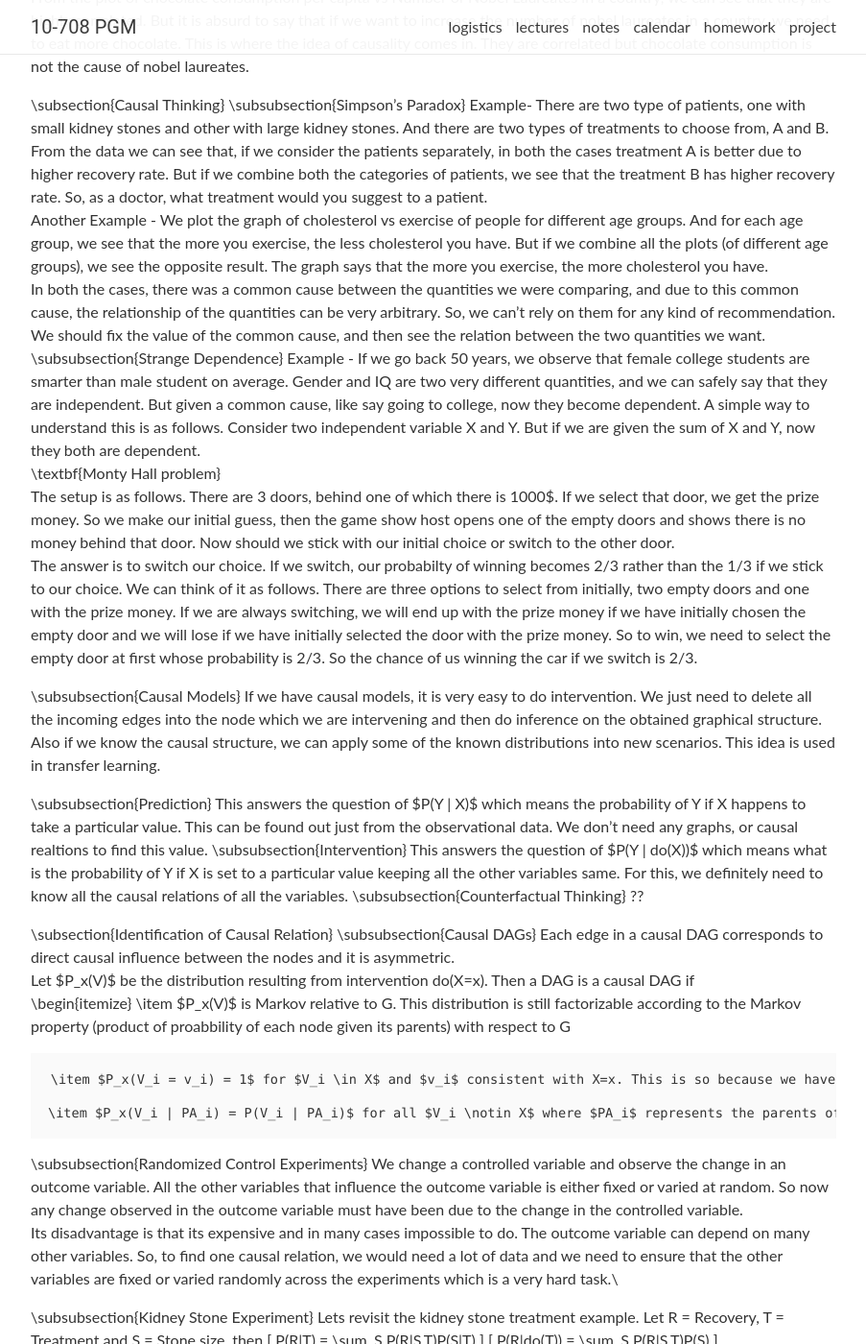
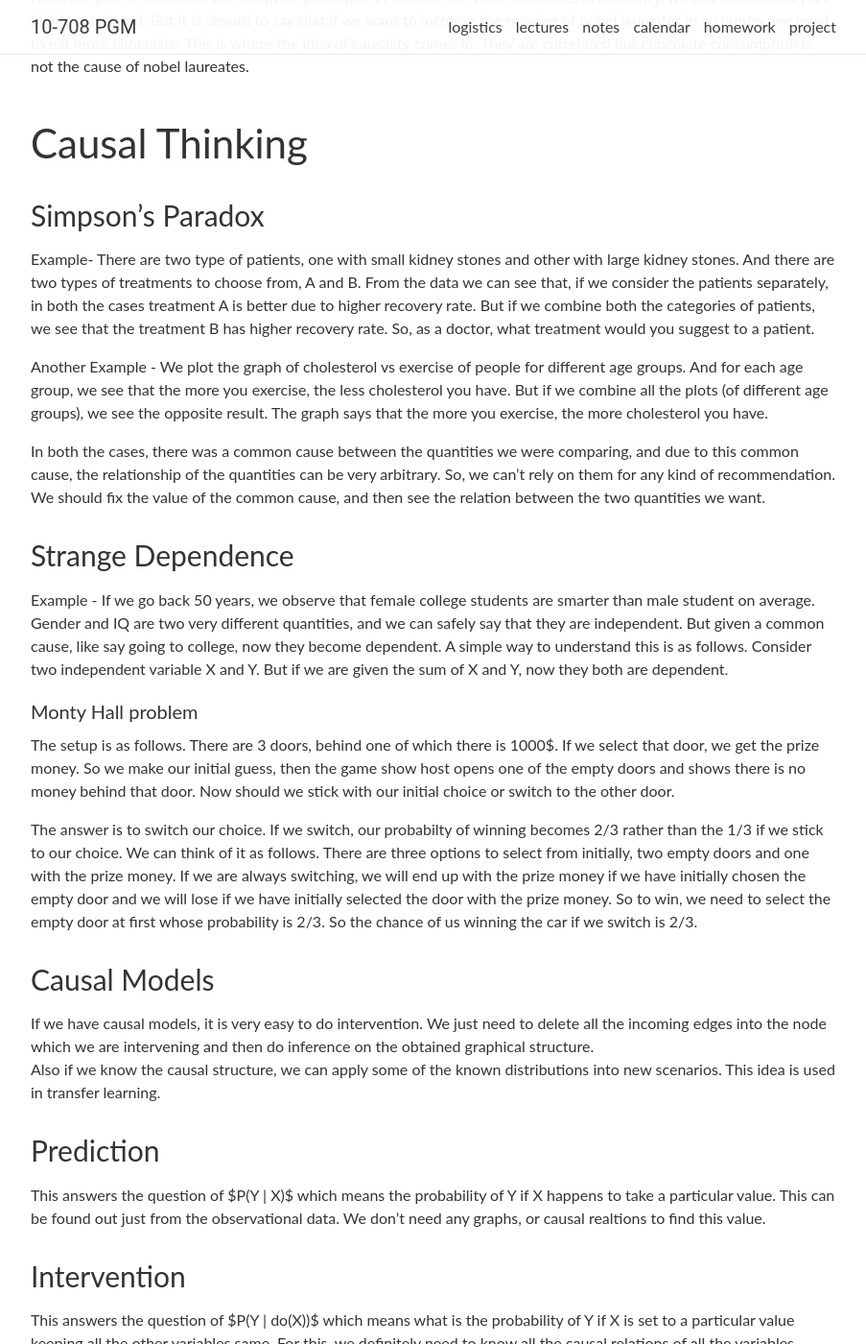
Before and after one commit to sailinglab/pgm-spring-2019, a Jekyll site: the page built from _posts/2019-02-11-lecture-08.md, in a window 1280 px wide and 1400 px high, scrolled down 514 px. Shown: the whole window at 96% size, without its empty margins (188-1091 px from the left). Built offline with Jekyll 4.4.1, drawn with Linux system fonts in a browser that asks for light colours; nearby versions of some CDN libraries; our own code applies the rules of GitHub Pages for plain Markdown files; comment, search, counter and statistics services are not loaded; some of the changed text lies outside the part shown.

Commit message:
Markdown changes

```diff
--- a/_posts/2019-02-11-lecture-08.md
+++ b/_posts/2019-02-11-lecture-08.md
@@ -10,33 +10,41 @@ Chocolate consumption and Nobel Laureates
 
 From the plot of chocolate consumption per capita vs Number of Nobel Laureates in a country, we can see that they are highly correlated. But it is absurd to say that if we want to increase the number of nobel laureates in a country, we need to eat more chocolate. This is where the idea of causality comes in. They are correlated but chocolate consumption is not the cause of nobel laureates.
 
-\subsection{Causal Thinking}
-\subsubsection{Simpson's Paradox}
-Example- There are two type of patients, one with small kidney stones and other with large kidney stones. And there are two types of treatments to choose from, A and B. From the data we can see that, if we consider the patients separately, in both the cases treatment A is better due to higher recovery rate. But if we combine both the categories of patients, we see that the treatment B has higher recovery rate. So, as a doctor, what treatment would you suggest to a patient.\\
-Another Example - We plot the graph of cholesterol vs exercise of people for different age groups. And for each age group, we see that the more you exercise, the less cholesterol you have. But if we combine all the plots (of different age groups), we see the opposite result. The graph says that the more you exercise, the more cholesterol you have.\\
+## Causal Thinking
+### Simpson's Paradox
+Example- There are two type of patients, one with small kidney stones and other with large kidney stones. And there are two types of treatments to choose from, A and B. From the data we can see that, if we consider the patients separately, in both the cases treatment A is better due to higher recovery rate. But if we combine both the categories of patients, we see that the treatment B has higher recovery rate. So, as a doctor, what treatment would you suggest to a patient.
+
+Another Example - We plot the graph of cholesterol vs exercise of people for different age groups. And for each age group, we see that the more you exercise, the less cholesterol you have. But if we combine all the plots (of different age groups), we see the opposite result. The graph says that the more you exercise, the more cholesterol you have.
+
 In both the cases, there was a common cause between the quantities we were comparing, and due to this common cause, the relationship of the quantities can be very arbitrary. So, we can't rely on them for any kind of recommendation. We should fix the value of the common cause, and then see the relation between the two quantities we want.
-\subsubsection{Strange Dependence}
+
+### Strange Dependence
 Example - If we go back 50 years, we observe that female college students are smarter than male student on average.
-Gender and IQ are two very different quantities, and we can safely say that they are independent. But given a common cause, like say going to college, now they become dependent. A simple way to understand this is as follows. Consider two independent variable X and Y. But if we are given the sum of X and Y, now they both are dependent.\\
-\textbf{Monty Hall problem}\\
-The setup is as follows. There are 3 doors, behind one of which there is 1000\$. If we select that door, we get the prize money. So we make our initial guess, then the game show host opens one of the empty doors and shows there is no money behind that door. Now should we stick with our initial choice or switch to the other door.\\
+Gender and IQ are two very different quantities, and we can safely say that they are independent. But given a common cause, like say going to college, now they become dependent. A simple way to understand this is as follows. Consider two independent variable X and Y. But if we are given the sum of X and Y, now they both are dependent.
+
+#### Monty Hall problem
+The setup is as follows. There are 3 doors, behind one of which there is 1000\$. If we select that door, we get the prize money. So we make our initial guess, then the game show host opens one of the empty doors and shows there is no money behind that door. Now should we stick with our initial choice or switch to the other door.
+
 The answer is to switch our choice. If we switch, our probabilty of winning becomes 2/3 rather than the 1/3 if we stick to our choice. We can think of it as follows. There are three options to select from initially, two empty doors and one with the prize money. If we are always switching, we will end up with the prize money if we have initially chosen the empty door and we will lose if we have initially selected the door with the prize money. So to win, we need to select the empty door at first whose probability is 2/3. So the chance of us winning the car if we switch is 2/3.
 
-\subsubsection{Causal Models}
+### Causal Models
 If we have causal models, it is very easy to do intervention. We just need to delete all the incoming edges into the node which we are intervening and then do inference on the obtained graphical structure.\\
 Also if we know the causal structure, we can apply some of the known distributions into new scenarios. This idea is used in transfer learning.
 
-\subsubsection{Prediction}
+### Prediction
 This answers the question of $P(Y | X)$ which means the probability of Y if X happens to take a particular value. This can be found out just from the observational data. We don't need any graphs, or causal realtions to find this value.
-\subsubsection{Intervention}
+
+### Intervention
 This answers the question of $P(Y | do(X))$ which means what is the probability of Y if X is set to a particular value keeping all the other variables same. For this, we definitely need to know all the causal relations of all the variables.
-\subsubsection{Counterfactual Thinking}
+
+### Counterfactual Thinking
 ??
 
-\subsection{Identification of Causal Relation}
-\subsubsection{Causal DAGs}
-Each edge in a causal DAG corresponds to direct causal influence between the nodes and it is asymmetric. \\
-Let $P_x(V)$ be the distribution resulting from intervention do(X=x). Then a DAG is a causal DAG if\\
+## Identification of Causal Relation
+
+### Causal DAGs
+Each edge in a causal DAG corresponds to direct causal influence between the nodes and it is asymmetric.
+Let $P_x(V)$ be the distribution resulting from intervention do(X=x). Then a DAG is a causal DAG if
 \begin{itemize}
     \item $P_x(V)$ is Markov relative to G. This distribution is still factorizable according to the Markov property (product of proabbility of each node given its parents) with respect to G
 
@@ -45,11 +53,11 @@ Let $P_x(V)$ be the distribution resulting from intervention do(X=x). Then a DAG
     \item $P_x(V_i | PA_i) = P(V_i | PA_i)$ for all $V_i \notin X$ where $PA_i$ represents the parents of $V_i$. That means the conditional distributions of all the nodes not included in the intervention remains the same before and after the intervention. We can see this graphically since while doing intervention, we just delete all the incoming edges into the nodes on which intervention is performed. So the other nodes remain unchanges(in terms of parents)
 \end{itemize}
 
-\subsubsection{Randomized Control Experiments}
+### Randomized Control Experiments
 We change a controlled variable and observe the change in an outcome variable. All the other variables that influence the outcome variable is either fixed or varied at random. So now any change observed in the outcome variable must have been due to the change in the controlled variable.\\
 Its disadvantage is that its expensive and in many cases impossible to do. The outcome variable can depend on many other variables. So, to find one causal relation, we would need a lot of data and we need to ensure that the other variables are fixed or varied randomly across the experiments which is a very hard task.\\
 
-\subsubsection{Kidney Stone Experiment}
+### Kidney Stone Experiment
 Lets revisit the kidney stone treatment example. Let R = Recovery, T = Treatment and S = Stone size, then
 \[ P(R|T) = \sum_S P(R|S,T)P(S|T) \]
 \[ P(R|do(T)) = \sum_S P(R|S,T)P(S) \]
@@ -57,13 +65,16 @@ Lets revisit the kidney stone treatment example. Let R = Recovery, T = Treatment
 Note that while intervening, we cut off all incoming edges into the treatment node. So, now S and T are independent.\\
 Figures
 
-\subsubsection{Causal Effect Identifiability}
-An aspect of a statistical model is identifiable, if it cannot be changed without there also being some change in the distribution of the observed variables. So if we can express a quantity as a function of the distributions of observed variables, then we can say that quantity is identifiable. Thus the causal effect is identifiable if and only if we can represent $P(Y|do(X))$ in terms of the distribution of observed variables. i.e. if\\
-$P_{M1}(Y|do(X)) = P_{M2}(Y|do(X))$ for every pair of models M1 and M2 with the dame graph and the same distibution of observed variables(Unobserved / Latent variable distributions can be changed)\\
-Example - If we have just two random variables X and Y(both observed) where X is the cause of Y and there is no confounder.So, $P(Y|do(X)) = P(Y|X)$ and we know this is identifiable because for changing $P(Y|X)$, we would have to change the distribution of P(X,Y).\\
+### Causal Effect Identifiability
+An aspect of a statistical model is identifiable, if it cannot be changed without there also being some change in the distribution of the observed variables. So if we can express a quantity as a function of the distributions of observed variables, then we can say that quantity is identifiable. Thus the causal effect is identifiable if and only if we can represent $P(Y|do(X))$ in terms of the distribution of observed variables. i.e. if
+
+$P_{M1}(Y|do(X)) = P_{M2}(Y|do(X))$ for every pair of models M1 and M2 with the dame graph and the same distibution of observed variables(Unobserved / Latent variable distributions can be changed)
+
+Example - If we have just two random variables X and Y(both observed) where X is the cause of Y and there is no confounder.So, $P(Y|do(X)) = P(Y|X)$ and we know this is identifiable because for changing $P(Y|X)$, we would have to change the distribution of P(X,Y).
+
 % But, now lets say we have a confounder C, which is the common cause of both X and Y. And this is not observed. Now, we can change the distribution of C such that P(X,Y) is unchanged but we get different $P(Y|do(X))$\\
 $P(Y|do(X))$ can also be written as $P(y | \hat{x})$
-\paragraph {Back Door Criterion}
+#### Back Door Criterion
 A set of variables Z satisfies the back-door criterion relative to an ordered pair of variables $(X_i, X_j)$ if
 \begin{itemize}
     \item No node in Z is a descendant of $X_i$
@@ -82,5 +93,5 @@ A set of variables Z satisfies the front-door criterion relative to an ordered p
 \end{itemize}
 If the set of nodes Z follows these two conditions then \[P (y | \hat{x}) = \sum_z P(z|x)\sum_{x'}P(y|x',z)P(x') \]
 Proof: left
-\paragraph {Propensity Score}
-\subsection{Causal Discovery}
+#### Propensity Score
+### Causal Discovery
```
Also changed, not shown: other parts of _posts/2019-02-11-lecture-08.md (+1 -1 lines).
